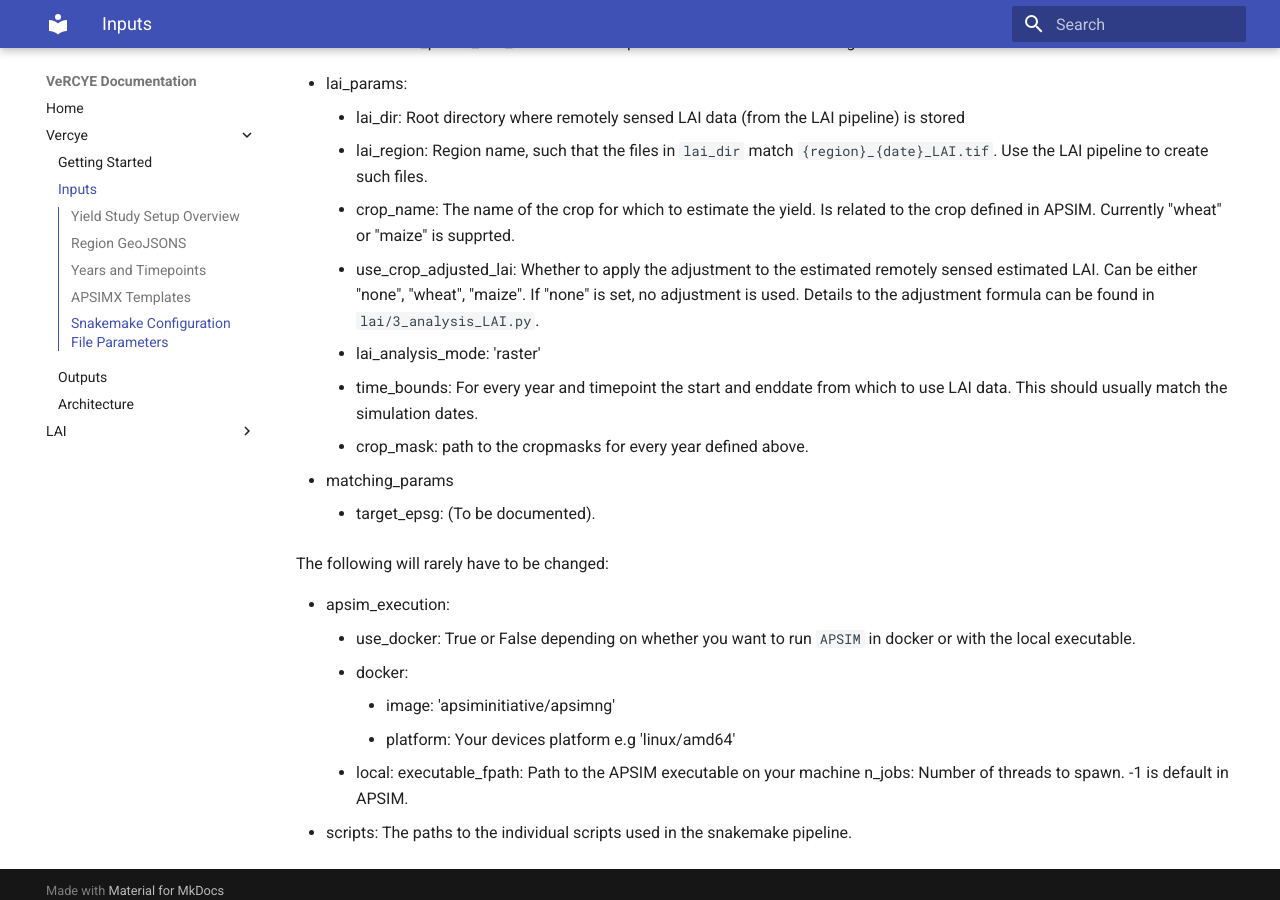
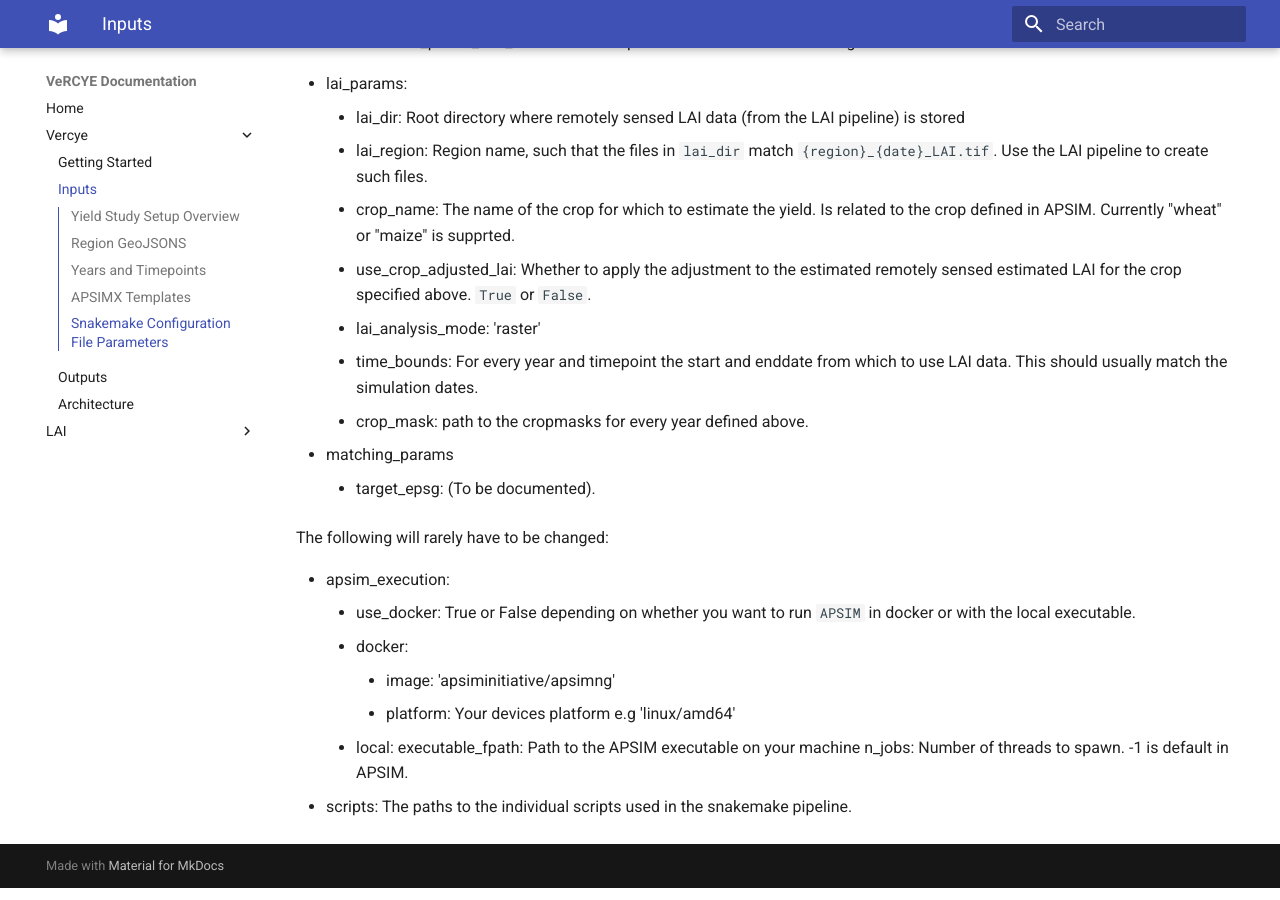
Before and after one commit to JPLMLIA/vercye_ops, an MkDocs documentation site: the page built from docs/docs/Vercye/inputs.md, in a window 1280 px wide and 900 px high, scrolled down 3387 px. Built offline with MkDocs 1.6.1 and Material for MkDocs 9.7.7, drawn with Linux system fonts in a browser that asks for light colours.

Commit message:
fix documentation use_crop_adjusted_lai

```diff
--- a/docs/docs/Vercye/inputs.md
+++ b/docs/docs/Vercye/inputs.md
@@ -121,7 +121,7 @@ Take a look at the [example configuration](https://github.com/JPLMLIA/vercye_ops
     - lai_dir: Root directory where remotely sensed LAI data (from the LAI pipeline) is stored
     - lai_region: Region name, such that the files in `lai_dir` match `{region}_{date}_LAI.tif`. Use the LAI pipeline to create such files.
     - crop_name: The name of the crop for which to estimate the yield. Is related to the crop defined in APSIM. Currently "wheat" or "maize" is supprted.
-    - use_crop_adjusted_lai: Whether to apply the adjustment to the estimated remotely sensed estimated LAI. Can be either "none", "wheat", "maize". If "none" is set, no adjustment is used. Details to the adjustment formula can be found in `lai/3_analysis_LAI.py`.
+    - use_crop_adjusted_lai: Whether to apply the adjustment to the estimated remotely sensed estimated LAI for the crop specified above. `True` or `False`.
     - lai_analysis_mode: 'raster'
     - time_bounds: For every year and timepoint the start and enddate from which to use LAI data. This should usually match the simulation dates.
     - crop_mask: path to the cropmasks for every year defined above.
```
